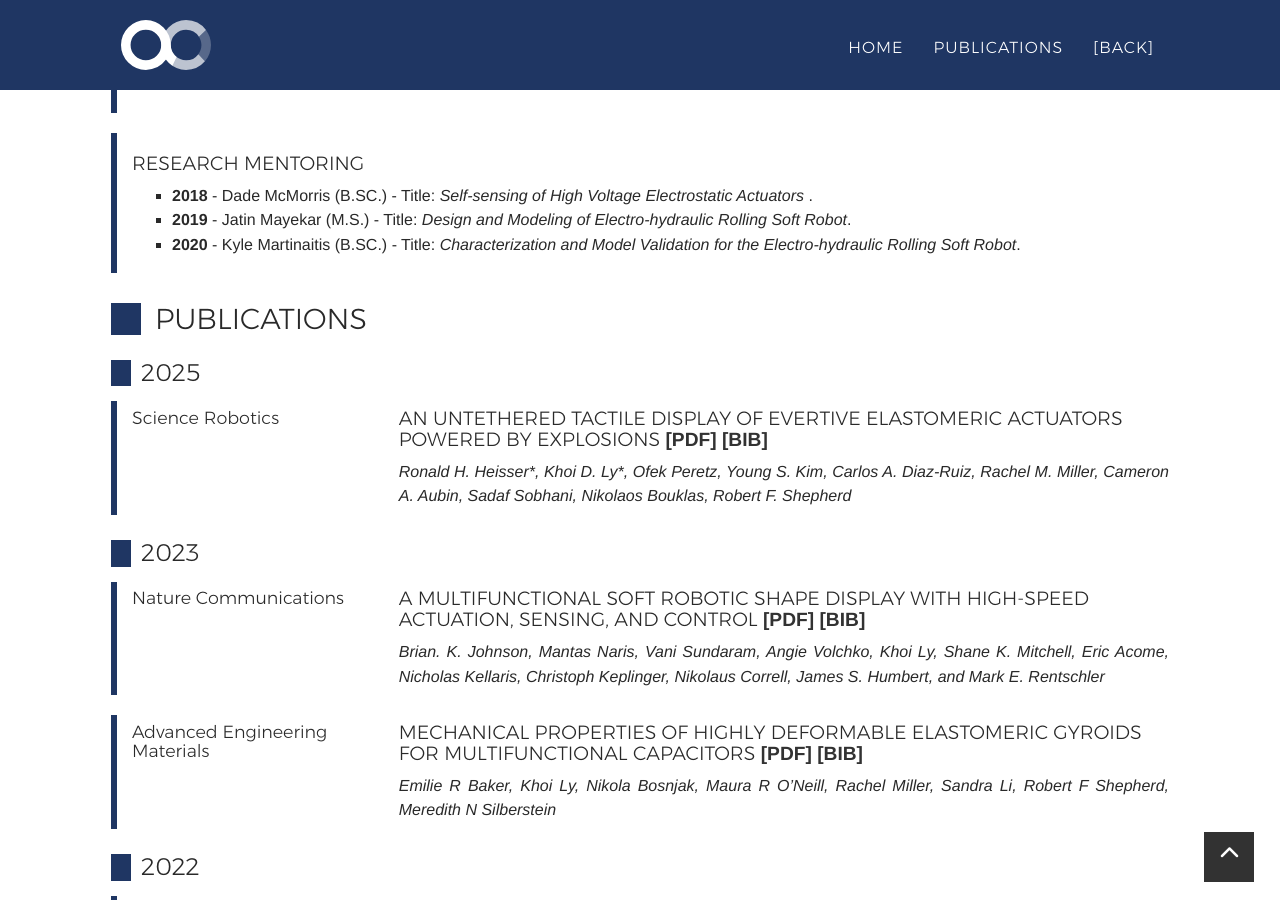
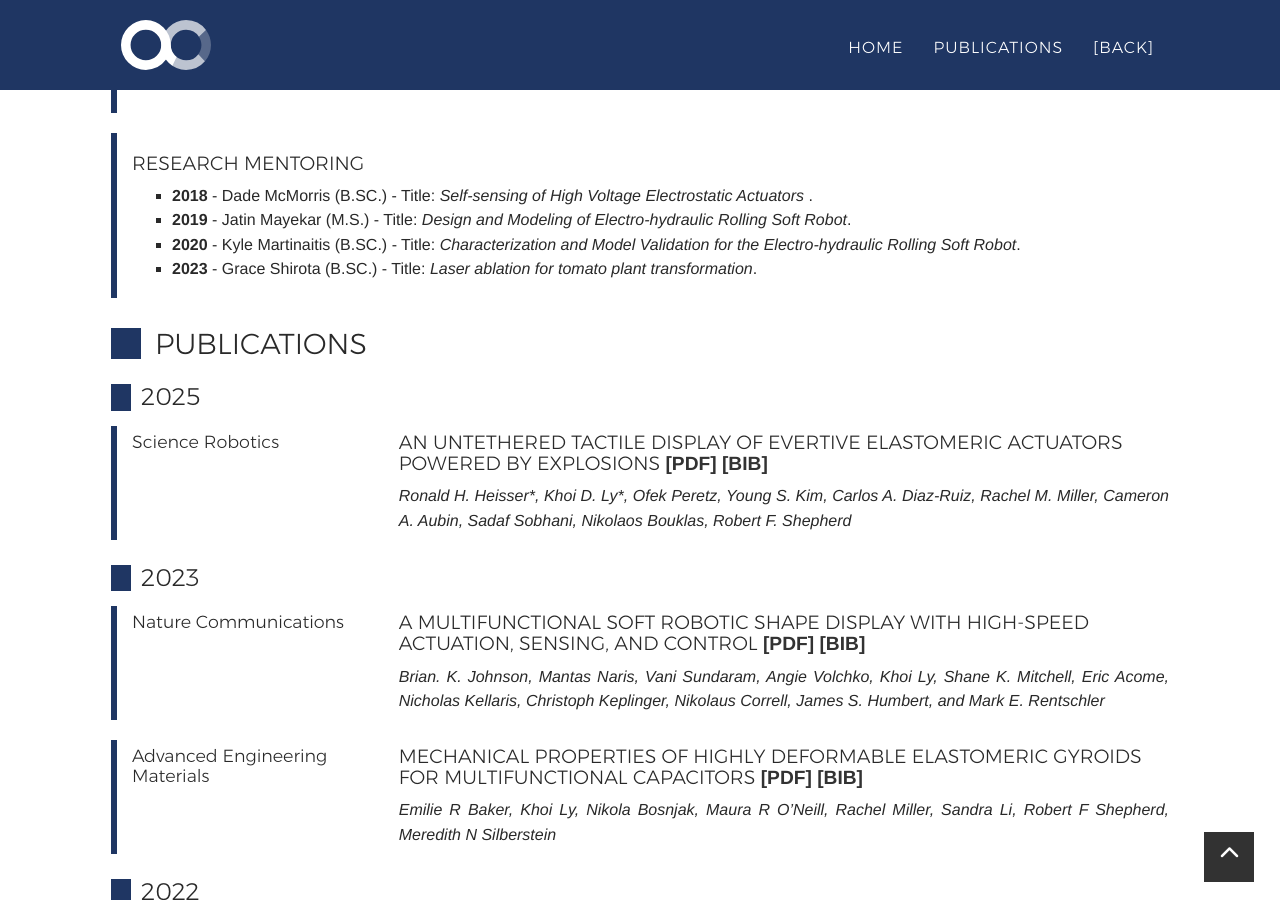
Before and after one commit to KhoiDLy/KhoiDLy.github.io, a Jekyll site: the page built from _posts/cv/2021-05-15-CV-AlessandroRoncone.md, in a window 1280 px wide and 900 px high, scrolled down 2176 px. Built offline with Jekyll 4.4.1, drawn with Linux system fonts in a browser that asks for light colours; nearby versions of some CDN libraries; some web fonts are replaced.

Commit message:
change mentoring section

```diff
--- a/_data/cv-misc.yml
+++ b/_data/cv-misc.yml
@@ -30,3 +30,6 @@
     - year: 2020
       where: Kyle Martinaitis (B.SC.)
       description: "Title: <i>Characterization and Model Validation for the Electro-hydraulic Rolling Soft Robot</i>."
+    - year: 2023
+      where: Grace Shirota (B.SC.)
+      description: "Title: <i>Laser ablation for tomato plant transformation</i>."
--- a/index.html
+++ b/index.html
@@ -27,8 +27,8 @@ He envisions cyber-physical systems with high-speed embedded sensors, actuators,
 the robots to handle increasingly complex tasks. Over the past 7 years, he has worked on **10 research projects (6 of which he
 created and lead), published 9 research articles (8 of which are high-impact journals), filed 2 U.S. patent (and 1 provisional) applications.**
  His research extends to practical applications, including artificial muscles, robotic tactile interfaces, and bio-inspired robotic locomotion. As a Postdoctoral Research Associate at Cornell University, he continues pioneering innovative robotic solutions. **In 2024, he has helped secured over \$800,000 in research funding through ARPA-E and DOE grants** to develop an underground digging robot and a distributed wave energy harvester. Dr. Ly would like to apply his knowledge of system designs, specifically
- with innovative materials and techniques, to address several human-centric challenges, such as improving the elderly’s and
- patients’ sensorimotor functions, making the digital world more tangible and interactive, extending human’s access to remote,
+ with innovative materials and techniques, to address several human-centric challenges, such as improving the elderly's and
+ patients' sensorimotor functions, making the digital world more tangible and interactive, extending human's access to remote,
  hazardous sites, and improving our opinions of robotics.
 
 
```
